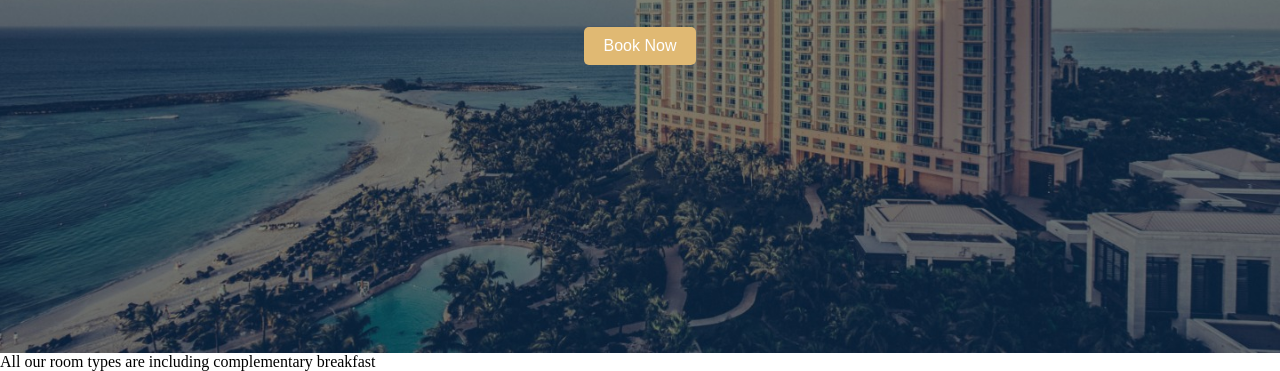
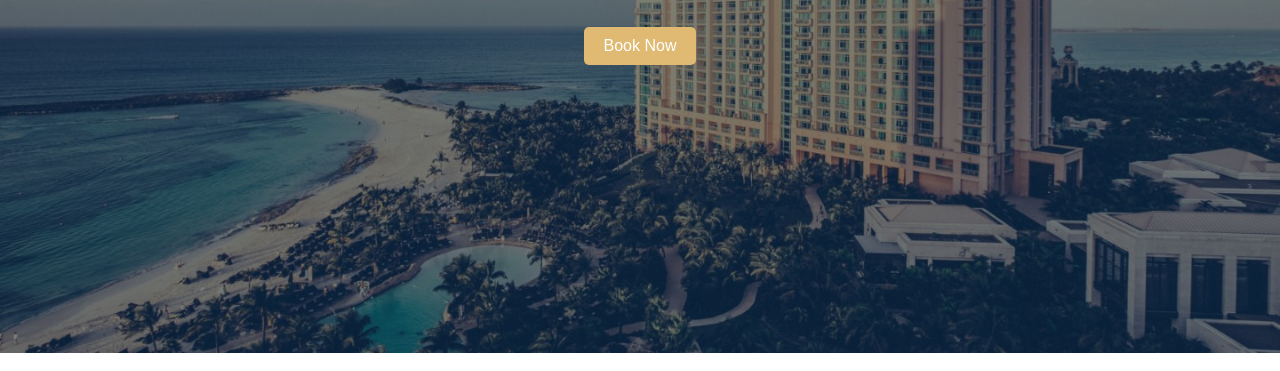
Before and after one commit to Maira324-code/My-vs-upload, a plain HTML site: page Class 13/index.html in a window 1280 px wide. Shown: the part 500-871 px from the top of the page. Drawn offline with Linux system fonts and the light colour scheme.

Commit message:
Class 13

```diff
--- a/Final Test/index.html
+++ b/Class 13/index.html
@@ -78,7 +78,7 @@ nav ul {
     </div>
     <div class="hero">
         <nav>
-            <img id="logo"src=" " alt="Logo" >
+            <img id="logo"src="" alt="Logo" >
             <ul>
                 <li>Home</li>
                 <li>Facilities</li>
@@ -97,7 +97,6 @@ nav ul {
  <button id="btn">Book Now</button>
     </div>
     </div>
-    <p>All our room types are including complementary breakfast </p>
     <div class="hero-container">
         <div class="hero-left">
 
```
Also changed, not shown: Class 13/logo.jpeg (renamed from Final Test/logo.jpeg).
